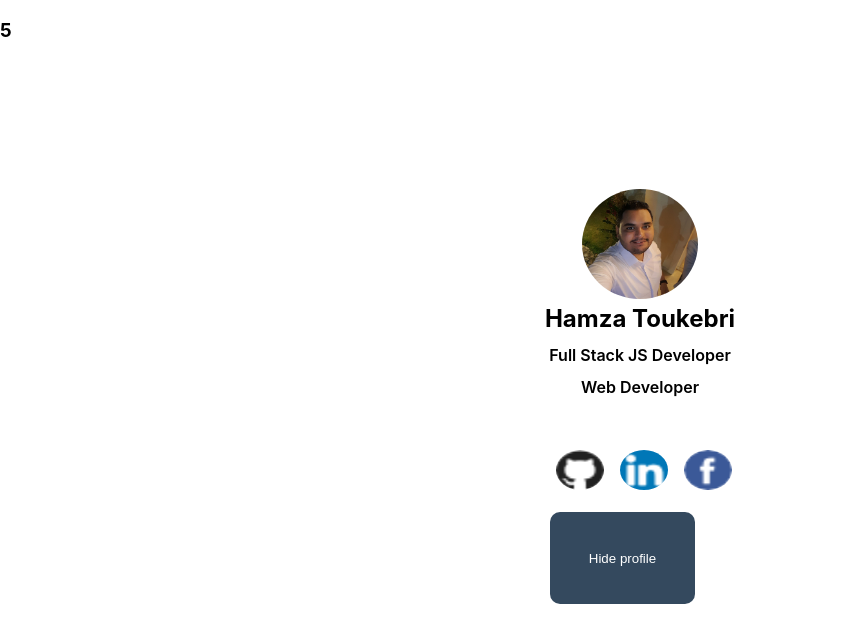
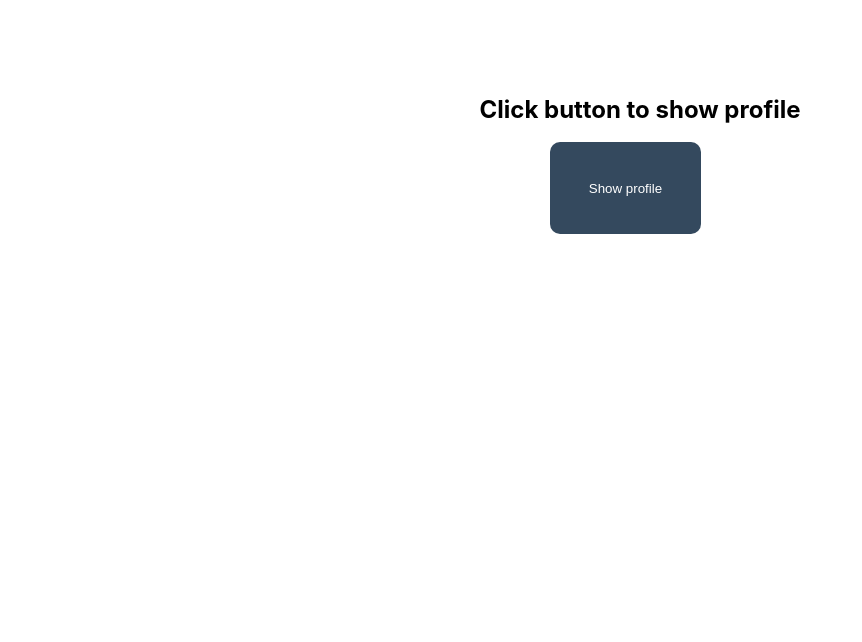
Before and after one commit to HTOKO94/React-state, a React (Create React App) app: page / in a window 1280 px wide. Shown: the top 642 px of the page, without its empty margins (0-862 px from the left). Built offline with nearby package versions, Linux system fonts and the light colour scheme.

Commit message:
Update App.js

```diff
--- a/src/App.js
+++ b/src/App.js
@@ -9,7 +9,6 @@ class App extends React.Component {
    bio:"Full Stack JS Developer",
    imgSrc:"Hamza.jpg",
    profession:"Web Developer",
-   show:true,
    count:0,
    interval:null
  };
@@ -37,7 +36,7 @@ componentWillUnmount() {
   render(){
   return (
     <>
-    <h3>{this.state.count}</h3>
+
     <div className="profile">
        {this.state.show ?
           (<><img src={this.state.imgSrc} alt="Myphoto"></img>
@@ -52,6 +51,7 @@ componentWillUnmount() {
                   <img  src="linkedin.png" alt="linkedin"></img>
                   </a>
                   <a href="https://www.facebook.com/hamza.touko/" target="blanc"><img  src="facebook.png" alt="facebook"></img></a>
+                    <h3>{this.state.count}</h3>
                   </div>
                   </>) : (<h2>Click button to show profile</h2>)
   }
```
